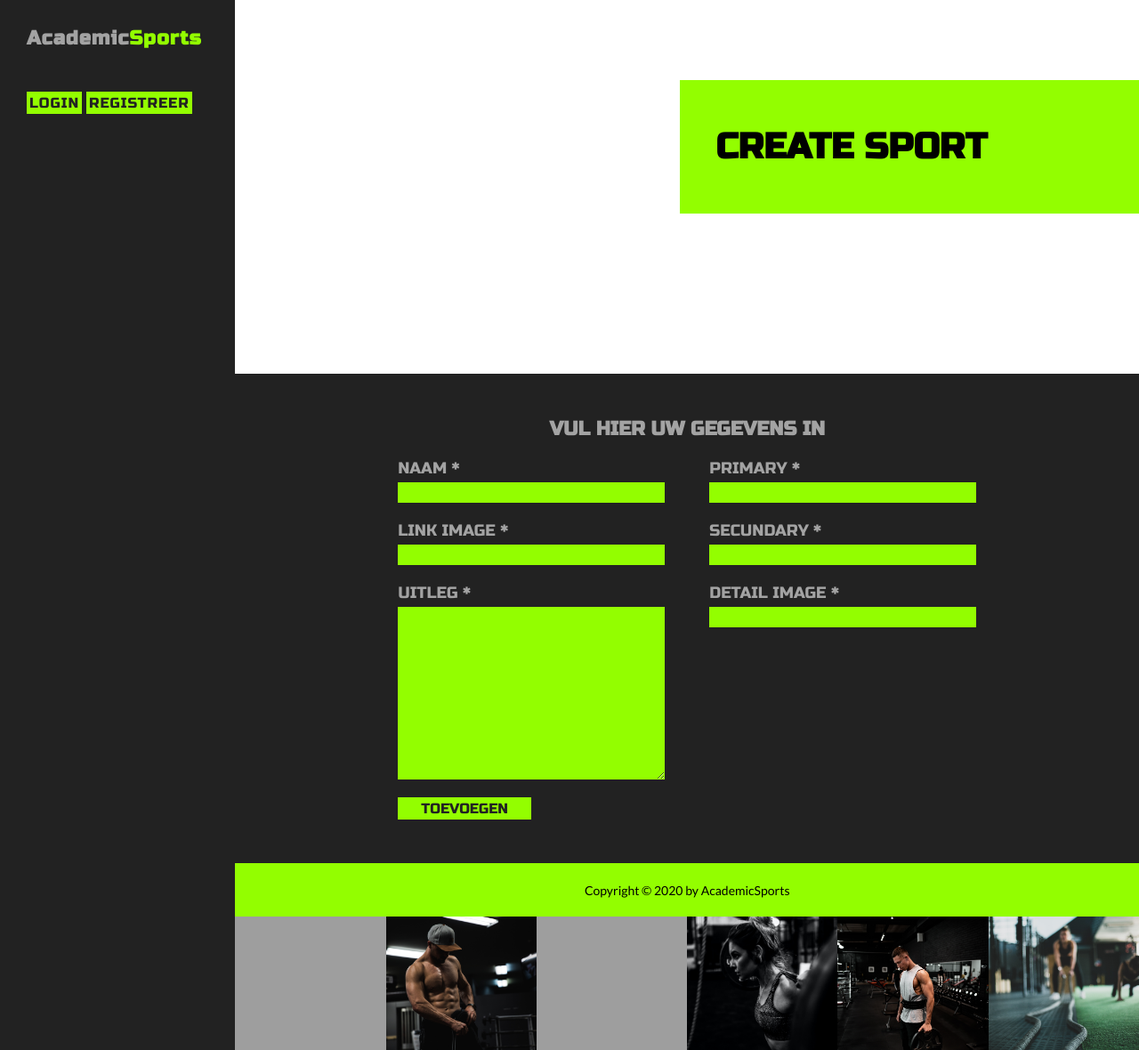
After one commit to alecmeganck99/AcademicSports, a PHP site: page /create.php in a window 1280 px wide. The commit adds this page. Shown: the whole page at 89% size. Run offline with PHP 8.4, Linux system fonts and the light colour scheme; data that the repository does not hold is empty; grey boxes are pictures that could not be loaded.

Commit message:
upload create

```diff
--- /dev/null
+++ b/create.php
@@ -0,0 +1,107 @@
+<?php
+    include 'app.php';
+
+    $v_id = $_GET['q_id'] ?? 1;
+    $current_page = Page::getById($v_id);
+    $all_pages = Page::getAll();
+    $view = 'views/' . $current_page->template . '.php';
+    if(  ! file_exists($view) ) {
+        $view = 'views/page.php';
+    }
+
+    if( isset($_POST['add'] ) ) {
+        //SQL om all info op te vragen van de huidige page_id ($v_id)
+        $sql = 'INSERT INTO `sports` (`title`, `image`, `description`, `primary`, `secundary`, `detailimage`)
+                VALUES (:title, :image, :description, :primary, :secundary, :detailimage)';
+        $pdo_statement = $db->prepare($sql);
+        $pdo_statement->execute( [
+            ':title' => $_POST['title'] ?? '',
+            ':image' => $_POST['image'] ?? '',
+            ':description' => $_POST['description'] ?? '',
+            ':primary' => $_POST['primary'] ?? '',
+            ':secundary' => $_POST['secundary'] ?? '',
+            ':detailimage' => $_POST['detailimage'] ?? '',
+        ] );
+    }
+?>
+
+<!DOCTYPE html>
+<html lang="en">
+  <head>
+    <meta charset="UTF-8" />
+    <meta name="viewport" content="width=device-width, initial-scale=1.0" />
+    <link rel="stylesheet" href="./css/main.css">
+    <title>AcademicSports | Create sport</title>
+  </head>
+  <body>
+    <div class="basepage">
+        <?php
+        $nav = 'nav.php';
+        include $nav;
+        ?>
+      <div class="createpage">
+        <div class="createpage__title">
+          <div class="background"></div>
+            <div class="createpage--info">
+                <div class="createpage--info__txt">
+                <h1>Create Sport</h1>
+                </div>
+            </div>
+        </div>
+        <div class="createpage__form">
+          <form method="POST">
+            <h2>Vul hier uw gegevens in</h2>
+            <div class="cp">
+                <div class="cp__base cp__left">
+                    <label for="title">Naam *</label>
+                    <input type="text" name="title" id="title" required />
+                    <label for="image">Link image *</label>
+                    <input type="text" name="image" id="image" required />
+                    <label for="description">Uitleg *</label>
+                    <textarea name="description" id="description" cols="30" rows="10"></textarea>
+                </div>
+                <div class="cp__base cp__right">
+                    <label for="primary">Primary *</label>
+                    <input type="text" name="primary" id="primary" required />
+                    <label for="secundary">Secundary *</label>
+                    <input type="text" name="secundary" id="secundary" />
+                    <label for="detailimage">Detail image *</label>
+                    <input type="text" name="detailimage" id="detailimage" required />
+                </div>
+            </div>
+            <button type="submit" name="add">Toevoegen</button>
+          </form>
+        </div>
+        <div class="footer registerpage__footer">
+          <p>Copyright © 2020 by AcademicSports</p>
+          <div class="footer__images">
+            <img
+              src="./images/footer/alexander-jawfox-Kl2t5U6Gkm0-unsplash.jpg"
+              alt=""
+            />
+            <img
+              src="./images/footer/anastase-maragos-X2QjAnzvws8-unsplash.jpg"
+              alt=""
+            />
+            <img
+              src="./images/footer/hayley-kim-design-eot-ka5dM7Q-unsplash.jpg"
+              alt=""
+            />
+            <img
+              src="./images/footer/hipcravo-5UbIqV58CW8-unsplash.jpg"
+              alt=""
+            />
+            <img
+              src="./images/footer/john-fornander-TAZoUmDqzXk-unsplash.jpg"
+              alt=""
+            />
+            <img
+              src="./images/footer/meghan-holmes-buWcS7G1_28-unsplash.jpg"
+              alt=""
+            />
+          </div>
+        </div>
+      </div>
+    </div>
+  </body>
+</html>
--- a/css/main.css
+++ b/css/main.css
@@ -761,6 +761,101 @@ a {
   margin-top: 0px !important;
 }
 
+.createpage {
+  font-family: "Russo One", sans-serif;
+  width: 100%;
+}
+.createpage__title {
+  margin: 60px 0 80px;
+  width: 100%;
+  height: 250px;
+}
+.createpage__title .createpage--info__txt {
+  margin: 90px 0 0 500px;
+  background: #93fe00;
+  height: 150px;
+  display: flex;
+  align-items: center;
+  padding-left: 40px;
+}
+.createpage__title .createpage--info__txt h1 {
+  font-size: 40px;
+  text-transform: uppercase;
+  z-index: 2;
+  position: relative;
+}
+.createpage__form {
+  background-color: #222222;
+  width: 100%;
+  height: 550px;
+  display: flex;
+  justify-content: center;
+  align-items: center;
+}
+.createpage__form form {
+  display: flex;
+  flex-direction: column;
+}
+.createpage__form form h2 {
+  font-size: 22px;
+  margin-bottom: 20px;
+  color: #a3a3a3;
+  text-transform: uppercase;
+  text-align: center;
+}
+.createpage__form form button {
+  font-family: "Russo One", sans-serif;
+  font-size: 16px;
+  padding: 3px 14px;
+  background-color: #93fe00;
+  text-transform: uppercase;
+  color: #222222;
+  transition: 0.4s;
+  width: 150px;
+  text-align: center;
+  border: none;
+}
+.createpage__form form button:hover {
+  background-color: #a3a3a3;
+}
+.createpage__form form .cp {
+  display: flex;
+}
+.createpage__form form .cp__right {
+  margin-left: 50px;
+}
+.createpage__form form .cp__base {
+  display: flex;
+  flex-direction: column;
+}
+.createpage__form form .cp__base label {
+  font-size: 18px;
+  color: #a3a3a3;
+  margin-bottom: 5px;
+  text-transform: uppercase;
+}
+.createpage__form form .cp__base input {
+  font-family: "Russo One", sans-serif;
+  margin-bottom: 20px;
+  background-color: #93fe00;
+  border: none;
+  font-size: 16px;
+  padding: 2px 5px;
+  width: 300px;
+}
+.createpage__form form .cp__base textarea {
+  font-family: "Russo One", sans-serif;
+  margin-bottom: 20px;
+  background-color: #93fe00;
+  border: none;
+  font-size: 16px;
+  padding: 2px 5px;
+  width: 300px;
+}
+.createpage__footer {
+  margin-top: 0px !important;
+}
+
 .footer {
   width: 100%;
   margin-top: 80px;
--- a/nav.php
+++ b/nav.php
@@ -3,11 +3,20 @@
         <a href="index.php">Academic<span>Sports</span></a>
     </h1>
     <div class="menu__links">
-        <?php
-            foreach($all_pages as $page) {
-                echo '<p><a href="index.php?q_id=' . $page['page_id'] . '">' . $page['name'] . '</a></p>';
-            }
-        ?>
+        <?php if ($user_id ) : ?>
+            <?php
+                foreach($all_pages as $page) {
+                    echo '<p><a href="index.php?q_id=' . $page['page_id'] . '">' . $page['name'] . '</a></p>';
+                }
+                echo '<p><a href="create.php">C<span>reate sport</span></a></p>';
+            ?>
+        <?php else : ?>
+            <?php
+                foreach($all_pages as $page) {
+                    echo '<p><a href="index.php?q_id=' . $page['page_id'] . '">' . $page['name'] . '</a></p>';
+                }
+            ?>
+        <?php endif; ?>
     </div>
     <div class="menu__login">
         <?php if ($user_id ) : ?>
--- /dev/null
+++ b/scss/_create.scss
@@ -0,0 +1,96 @@
+.createpage {
+    font-family: "Russo One", sans-serif;
+    width: 100%;
+    &__title {
+        margin: 60px 0 80px;
+        width: 100%;
+        height: 250px;
+        .createpage--info {
+            &__txt {
+                margin: 90px 0 0 500px;
+                background: #93fe00;
+                height: 150px;
+                display: flex;
+                align-items: center;
+                padding-left: 40px;
+                h1 {
+                    font-size: 40px;
+                    text-transform: uppercase;
+                    z-index: 2;
+                    position: relative;
+                }
+            }
+        }
+    }
+    &__form {
+        background-color: #222222;
+        width: 100%;
+        height: 550px;
+        display: flex;
+        justify-content: center;
+        align-items: center;
+        form {
+            display: flex;
+            flex-direction: column;
+            h2 {
+                font-size: 22px;
+                margin-bottom: 20px;
+                color: #a3a3a3;
+                text-transform: uppercase;
+                text-align: center;
+            }
+            button {
+                font-family: "Russo One", sans-serif;
+                font-size: 16px;
+                padding: 3px 14px;
+                background-color: #93fe00;
+                text-transform: uppercase;
+                color: #222222;
+                transition: 0.4s;
+                width: 150px;
+                text-align: center;
+                border: none;
+            }
+            button:hover {
+                background-color: #a3a3a3;
+            }
+            .cp {
+                display: flex;
+                &__right {
+                    margin-left: 50px;
+                }
+                &__base {
+                    display: flex;
+                    flex-direction: column;
+                    label {
+                        font-size: 18px;
+                        color: #a3a3a3;
+                        margin-bottom: 5px;
+                        text-transform: uppercase;
+                    }
+                    input {
+                        font-family: "Russo One", sans-serif;
+                        margin-bottom: 20px;
+                        background-color: #93fe00;
+                        border: none;
+                        font-size: 16px;
+                        padding: 2px 5px;
+                        width: 300px;
+                    }
+                    textarea {
+                        font-family: "Russo One", sans-serif;
+                        margin-bottom: 20px;
+                        background-color: #93fe00;
+                        border: none;
+                        font-size: 16px;
+                        padding: 2px 5px;
+                        width: 300px;
+                    }
+                }
+            }
+        }
+    }
+    &__footer {
+        margin-top: 0px !important;
+    }
+}
--- a/scss/main.scss
+++ b/scss/main.scss
@@ -7,4 +7,5 @@
 @import "login";
 @import "register";
 @import "contact";
+@import "create";
 @import "footer";
```
Also changed, not shown: views/contact.php (indentation only), 1 other file.
